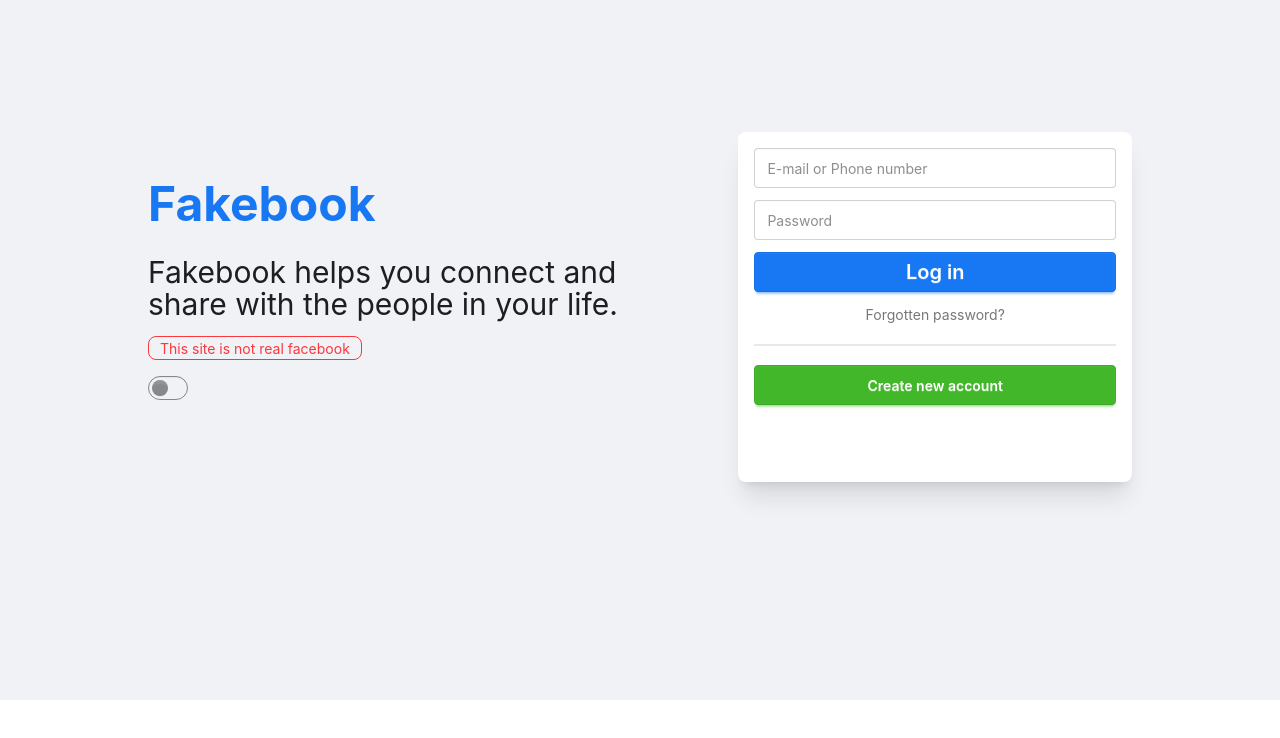
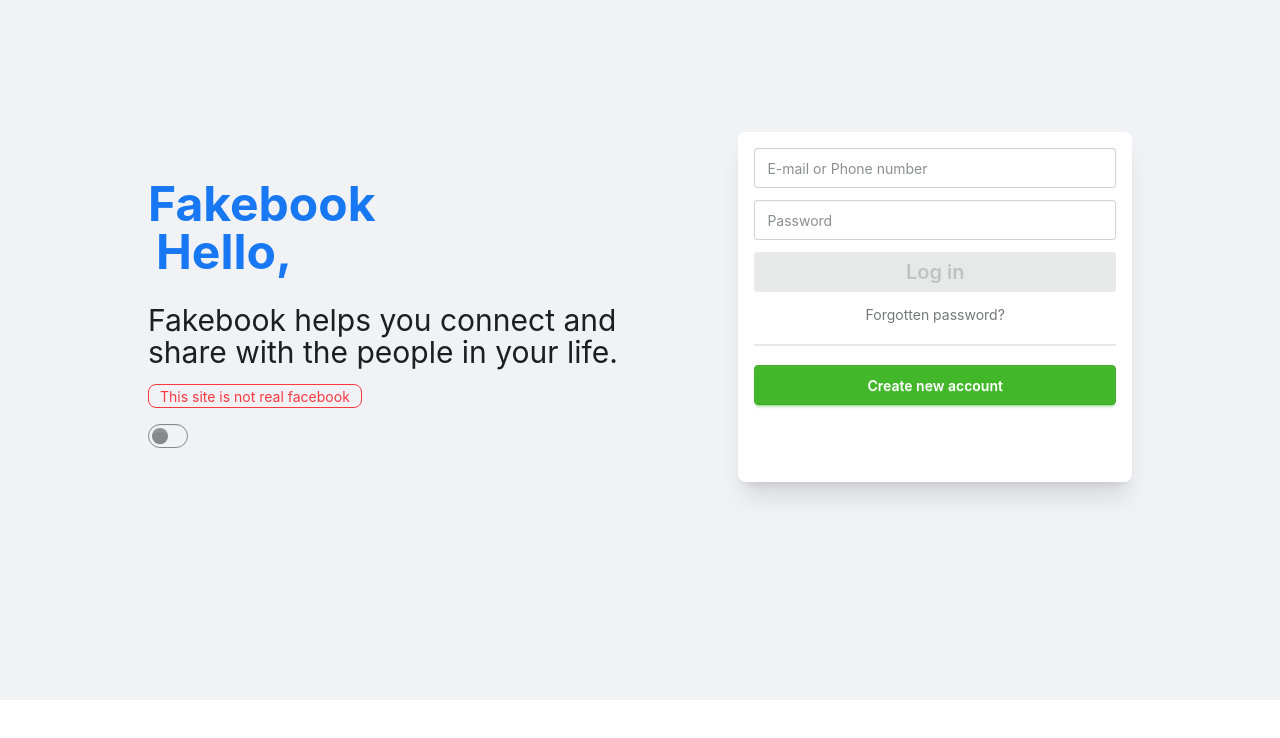
Before and after one commit to Tassanan-K/cc22-fakebook-web, a React (Vite) app: page / in a window 1280 px wide. Shown: the top 738 px of the page. Built offline with nearby package versions, Linux system fonts and the light colour scheme.

Commit message:
login done

```diff
--- a/src/pages/Login.jsx
+++ b/src/pages/Login.jsx
@@ -1,28 +1,72 @@
 import RegisterForm from '@/components/RegisterForm'
+import useUserStore from '@/stores/userStore'
+import { loginSchema } from '@/validations/schema'
+import { zodResolver } from '@hookform/resolvers/zod'
 import React from 'react'
+import { useForm } from 'react-hook-form'
+import { toast } from 'react-toastify'
 
 function Login() {
+  const token = useUserStore(state => state.token)
+  const user = useUserStore(state => state.user)
+  const login = useUserStore(state => state.login)
+  const { register, handleSubmit, formState, reset } = useForm({
+    resolver: zodResolver(loginSchema),
+    mode: 'onSubmit'
+  })
+
+  const { errors, isSubmitting, isValid } = formState
+
+  const onSubmit = async (body) => {
+    try {
+      await new Promise(resolve => setTimeout(resolve, 1000))
+      const resp = await login(body)
+      toast.success(resp.data.message)
+      // toast.info(JSON.stringify(body, null, 2))
+    } catch (err) {
+      console.dir(err)
+      const errMsg = err.response?.data.message || err.message
+      toast.error(errMsg)
+    }
+  }
+
   return (
     <>
       <div className='h-175 pt-20 pb-28 bg-base-200'>
         <div className='p-5 max-w-5xl mx-auto min-h-135 flex justify-between max-md:flex-col'>
           <div className='flex flex-col gap-4 mt-20 basis-3/5 max-md:text-center'>
-            <div className="text-5xl text-primary font-bold">Fakebook</div>
+            <div className="text-5xl text-primary font-bold">Fakebook
+              <p className="mx-2">Hello,{user?.firstName}</p>
+              </div>
             <h2 className='text-[30px] leading-8 mt-3 w-128.5 max-md:w-auto'>Fakebook helps you connect and share with the people in your life.</h2>
             <div className="badge badge-outline badge-error max-md:mx-auto">This site is not real facebook</div>
             <input type="checkbox" value="dark" className="toggle theme-controller max-md:mx-auto" />
           </div>
           <div className='flex-1 '>
             <div className="card bg-base-100 w-full h-87.5 shadow-xl mt-8">
-              <form onSubmit={(e) => e.preventDefault()}>
+              <form onSubmit={handleSubmit(onSubmit)}>
+                <fieldset disabled={isSubmitting}>
                   <div className="card-body gap-3 p-4">
-                  <input type="text" className='input w-full' placeholder='E-mail or Phone number' />
-                  <input type="password" className='input w-full' placeholder='Password' />
-                  <button className='btn btn-primary text-xl'>Log in</button>
+
+                    <div className="w-full">
+                    <input type="text" className='input w-full' placeholder='E-mail or Phone number' {...register('identity')}/>
+                    <p className='text-sm test-error'>{errors.identity?.message}</p>
+                    </div>
+
+                    <div className="w-full">
+                    <input type="password" className='input w-full' placeholder='Password' {...register('password')}/>
+                    <p className='text-sm test-error'>{errors.password?.message}</p>
+                    </div>
+
+                    <button className='btn btn-primary text-xl' disabled={!isValid}>Log in
+                      {isSubmitting && <span className="loading loading-dots loading-md"></span>}
+                    </button>
+
                     <p className="text-center cursor-pointer opacity-60">Forgotten password?</p>
                     <div className="divider my-0"></div>
                     <button className="btn btn-secondary" onClick={() => document.getElementById('register-form').showModal()}>Create new account</button>
                   </div>
+                  </fieldset>
               </form>
             </div>
           </div>
@@ -33,9 +77,9 @@ function Login() {
           <form method="dialog">
             <button className="btn btn-sm btn-circle btn-ghost absolute right-2 top-2">✕</button>
         </form>
-          <RegisterForm/>
+        <RegisterForm />
       </div>
-      </dialog>
+    </dialog >
     </>
   )
 }
--- /dev/null
+++ b/src/stores/userStore.js
@@ -0,0 +1,22 @@
+import { mainApi } from "@/api/mainApi";
+import { create } from "zustand";
+import { createJSONStorage, persist } from "zustand/middleware";
+
+const useUserStore = create(persist((set, get) => ({
+    user: null,
+    token: '',
+    login: async (body) => {
+        const resp = await mainApi.post('/auth/login', body)
+        set({
+            token: resp.data.token,
+            user: resp.data.user
+        })
+        return resp
+    },
+    logout: () => set({token: '', user: null})
+}), {
+    name: 'userState',
+    storage: createJSONStorage(() => localStorage)
+}))
+
+export default useUserStore
```
Lines whose indentation alone changed are shown as unchanged.
